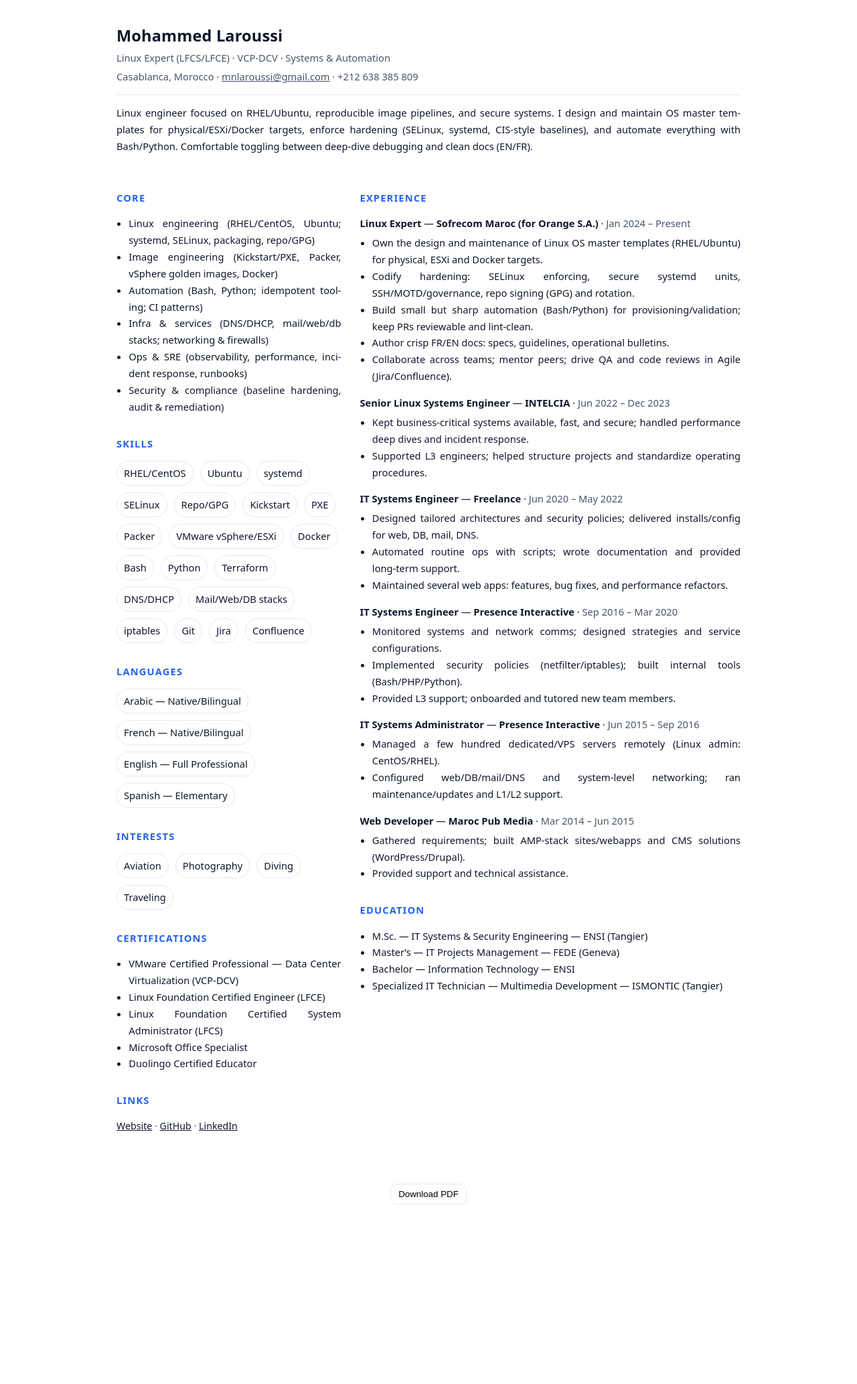
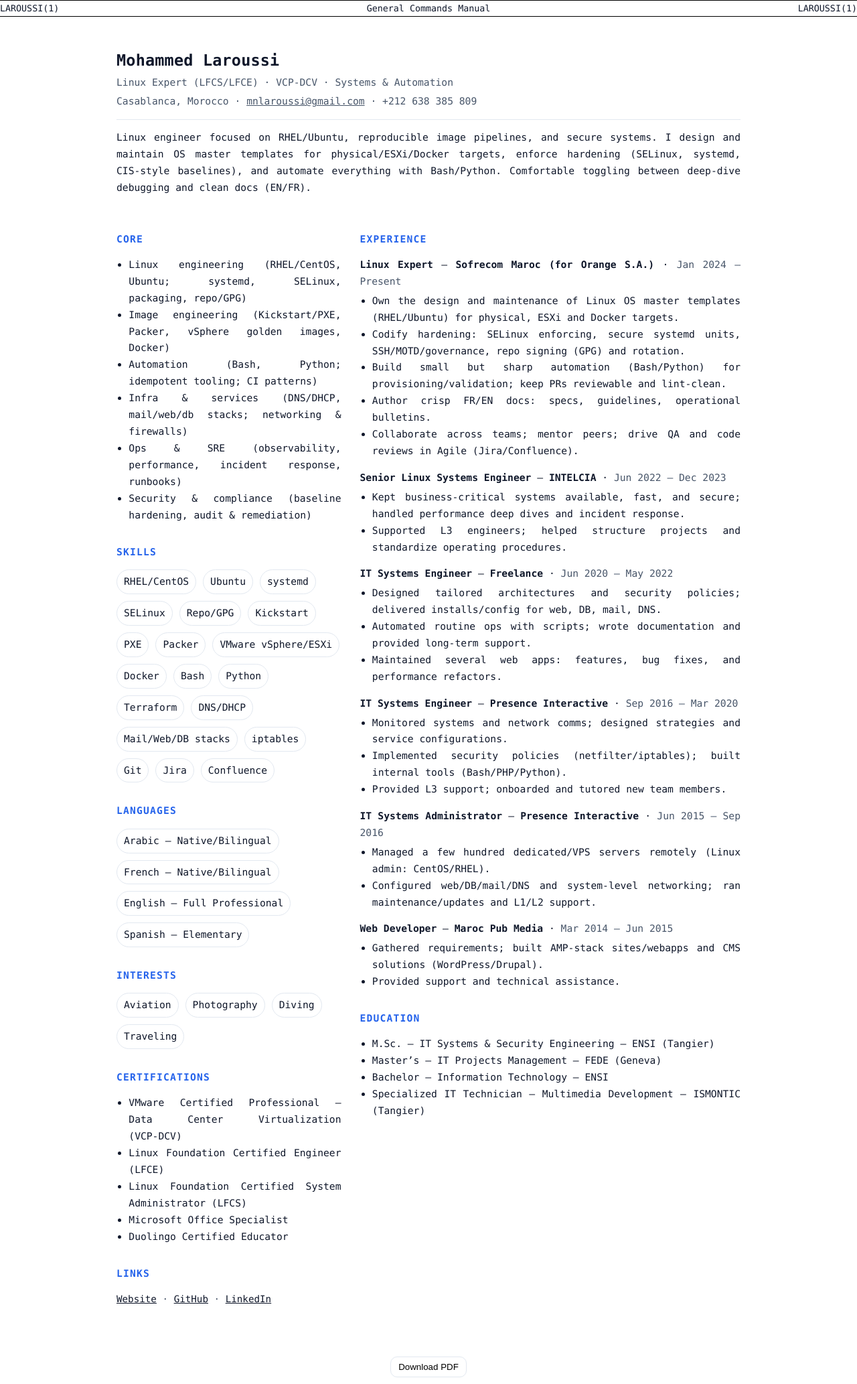
Before and after one commit to mlaroussi/resume, a Jekyll site: the page built from index.md, in a window 1280 px wide. Shown: the whole page at 67% size. Built offline with Jekyll 4.4.1, drawn with Linux system fonts in a browser that asks for light colours; before the commit the page ends 1808 px from its top, so only the background shows below that.

Commit message:
New man style

```diff
--- a/_layouts/default.html
+++ b/_layouts/default.html
@@ -13,6 +13,11 @@
   <link rel="stylesheet" href="{{ site.baseurl }}/assets/css/site.css" />
 </head>
 <body>
+  <div class="manbar">
+    <span>LAROUSSI(1)</span>
+    <span>General Commands Manual</span>
+    <span>LAROUSSI(1)</span>
+  </div>
   <main class="container">{{ content }}</main>
   <footer class="no-print" aria-hidden="true">
     <button onclick="window.print()" class="print-btn">Download PDF</button>
--- a/assets/css/site.css
+++ b/assets/css/site.css
@@ -5,12 +5,12 @@
   --bg:#ffffff;
   --accent:#2563eb;       /* blue-600 */
   --max: 1000px;
-  /* responsive list indent */
+  /* responsive list indent: scales with font-size, bounded */
   --indent: clamp(14px, 1.25em, 22px);
 }
 *{box-sizing:border-box}
-html{font:11pt/1.55 system-ui,-apple-system,"Segoe UI",Inter,Roboto,Arial;-webkit-text-size-adjust:100%}
-body{margin:0;color:var(--fg);background:var(--bg);-webkit-font-smoothing:antialiased}
+html{font:11pt/1.6 ui-monospace,SFMono-Regular,Menlo,Consolas,"Liberation Mono",monospace;-webkit-text-size-adjust:100%}
+body{margin:0;color:var(--fg);background:var(--bg)}
 .container{max-width:var(--max);margin:0 auto;padding:34px}
 a{color:var(--fg);text-decoration:underline}
 hr{border:0;border-top:1px solid var(--line);margin:14px 0}
@@ -21,6 +21,14 @@ hr{border:0;border-top:1px solid var(--line);margin:14px 0}
 .header .subtitle{color:var(--muted)}
 .meta{color:var(--muted);margin-top:.25rem}
 .meta a{color:inherit}
+
+/* Man-page top ruler */
+.manbar{
+  font:10pt ui-monospace,SFMono-Regular,Menlo,Consolas,"Liberation Mono",monospace;
+  display:flex;justify-content:space-between;gap:12px;
+  border-top:1px solid #000;border-bottom:1px solid #000;
+  padding:4px 0;margin:0 0 12px;
+}
 
 /* Intro full width */
 .intro{margin:.8rem 0 1.6rem}
@@ -37,7 +45,12 @@ section{margin:28px 0 30px 0}
 section h2{font-size:1rem;text-transform:uppercase;letter-spacing:.08em;margin:.55rem 0 .9rem;color:var(--accent)}
 
 /* Lists */
-ul.compact{margin:.28rem 0 1rem 0; padding-inline-start:var(--indent)}
+ul.compact{
+  margin:.28rem 0 1rem 0;
+  /* Safari-friendly: provide both logical & physical padding */
+  padding-left:var(--indent);
+  padding-inline-start:var(--indent);
+}
 ul.tags{display:flex;flex-wrap:wrap;gap:10px;list-style:none;padding:0;margin:.6rem 0}
 ul.tags li{padding:5px 10px;border:1px solid var(--line);border-radius:999px}
 
@@ -48,25 +61,31 @@ ul.tags li{padding:5px 10px;border:1px solid var(--line);border-radius:999px}
 .dates{color:var(--muted)}
 .small{font-size:.97em;color:var(--muted)}
 
-/* Online-only: extra line spacing + justified text (Safari friendly) */
+/* Screen-only: extra line spacing + justified text */
 @media screen{
   html{line-height:1.7}
-  .container, .intro, p, li{ text-align:justify; text-justify:inter-word; -webkit-hyphens:auto; hyphens:auto }
+  .container, .intro, p, li{ text-align:justify; text-justify:inter-word; }
 }
 
 /* Print tuning: keep to one A4 page; spacing tighter on paper */
 @media print{
+  /* tighten indent slightly on paper */
+  :root{ --indent: clamp(12px, 1.1em, 18px); }
   @page{size:A4;margin:10mm}
   *{-webkit-print-color-adjust:exact;print-color-adjust:exact}
   .no-print{display:none !important}
   a{text-decoration:none}
   .container{padding:0}
-  html{font:10.5pt/1.35 system-ui,-apple-system,"Segoe UI",Inter,Roboto,Arial}
+  html{font:10.5pt/1.35 ui-monospace,SFMono-Regular,Menlo,Consolas,"Liberation Mono",monospace}
   .two-col{grid-template-columns: 38% 62%; gap:6mm}
   section{margin:10px 0 10px 0}
   section h2{margin:.35rem 0 .5rem}
   .item{margin-bottom:.45rem}
-  :root{ --indent: clamp(12px, 1.1em, 18px); }
+  ul.compact{
+    margin:.15rem 0 .5rem 0;
+    padding-left:var(--indent);
+    padding-inline-start:var(--indent);
+  }
 }
 
 /* Avoid ugly breaks */
@@ -74,5 +93,5 @@ section, .item{break-inside:avoid;page-break-inside:avoid}
 h2{break-after:avoid}
 
 /* Button */
-.print-btn{border:1px solid var(--line);padding:7px 11px;border-radius:10px;background:#fff}
+.print-btn{border:1px solid var(--line);padding:7px 11px;border-radius:10px;background:#fff;cursor:pointer}
 footer{display:flex;justify-content:center;padding:10px}
```
